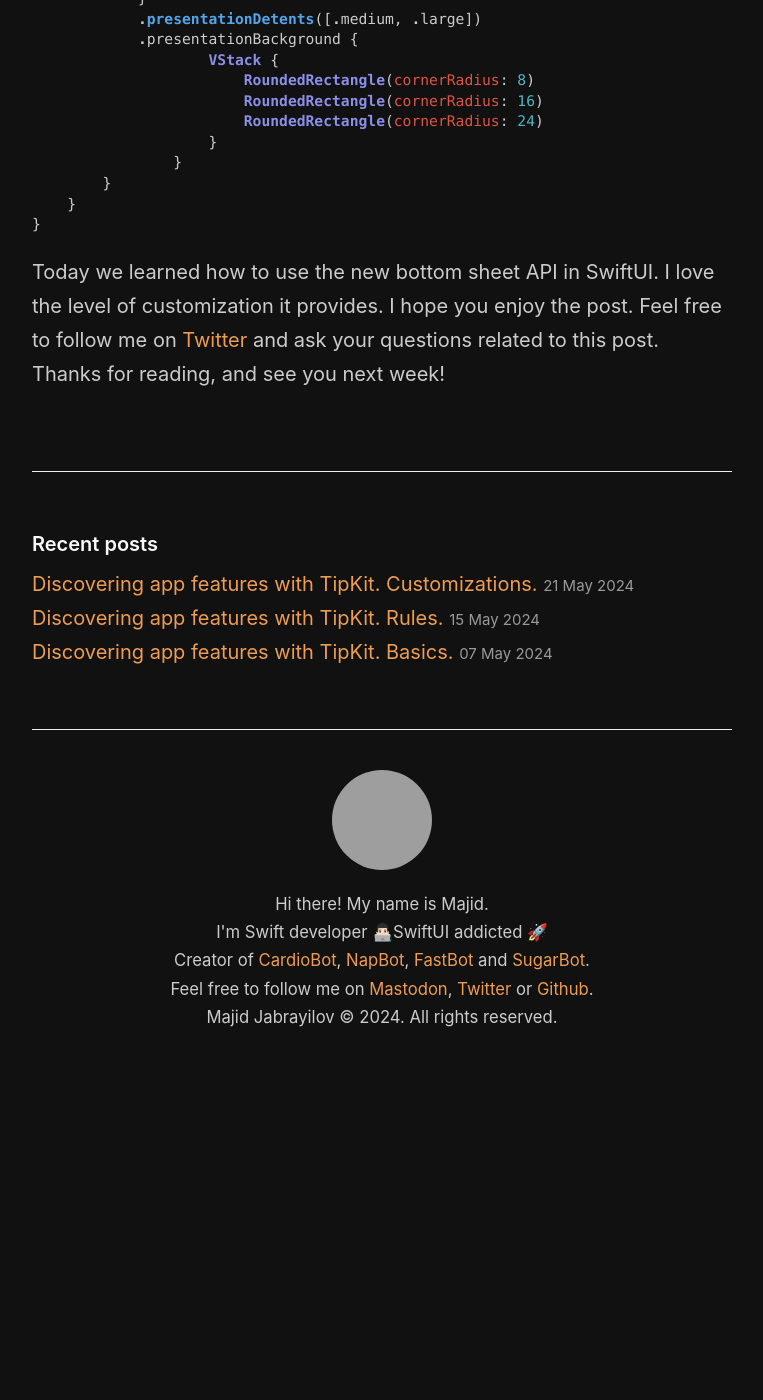
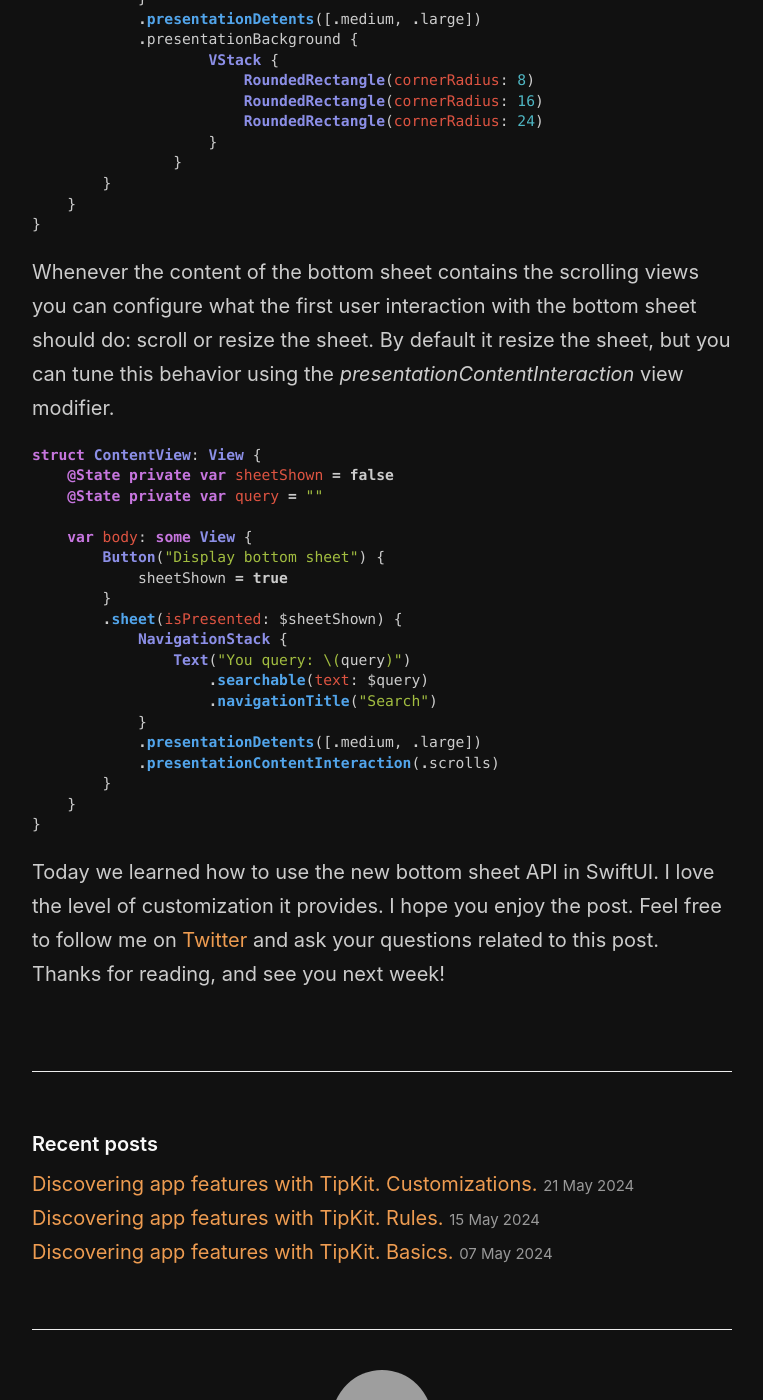
Before and after one commit to mecid/mecid.github.io, a Jekyll site: the page built from _posts/2022-07-19-bottom-sheet-api-in-swiftui.md, in a window 1280 px wide and 1400 px high, scrolled down 6621 px. Shown: the whole window, without its empty margins (258-1021 px from the left). Built offline with Jekyll 4.4.1, drawn with Linux system fonts in a browser that asks for light colours; before the commit the page ends 7692 px from its top, so only the background shows below that; grey boxes are pictures that could not be loaded.

Commit message:
content interaction section added to the bottom sheet post

````diff
--- a/_posts/2022-07-19-bottom-sheet-api-in-swiftui.md
+++ b/_posts/2022-07-19-bottom-sheet-api-in-swiftui.md
@@ -259,4 +259,28 @@ struct ContentView: View {
 }
 ```
 
+Whenever the content of the bottom sheet contains the scrolling views you can configure what the first user interaction with the bottom sheet should do: scroll or resize the sheet. By default it resize the sheet, but you can tune this behavior using the *presentationContentInteraction* view modifier.
+
+```swift
+struct ContentView: View {
+    @State private var sheetShown = false
+    @State private var query = ""
+
+    var body: some View {
+        Button("Display bottom sheet") {
+            sheetShown = true
+        }
+        .sheet(isPresented: $sheetShown) {
+            NavigationStack {
+                Text("You query: \(query)")
+                    .searchable(text: $query)
+                    .navigationTitle("Search")
+            }
+            .presentationDetents([.medium, .large])
+            .presentationContentInteraction(.scrolls)
+        }
+    }
+}
+```
+
 Today we learned how to use the new bottom sheet API in SwiftUI. I love the level of customization it provides. I hope you enjoy the post. Feel free to follow me on [Twitter](https://twitter.com/mecid) and ask your questions related to this post. Thanks for reading, and see you next week!
````
